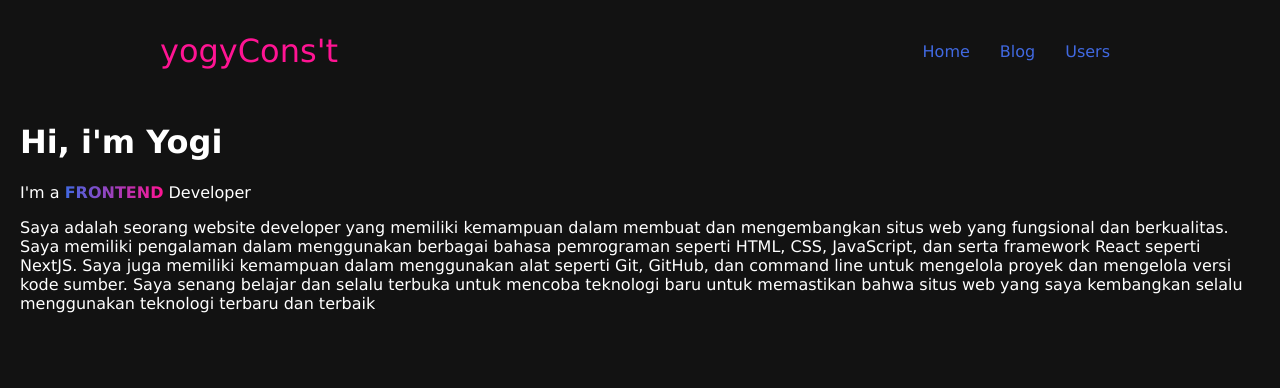
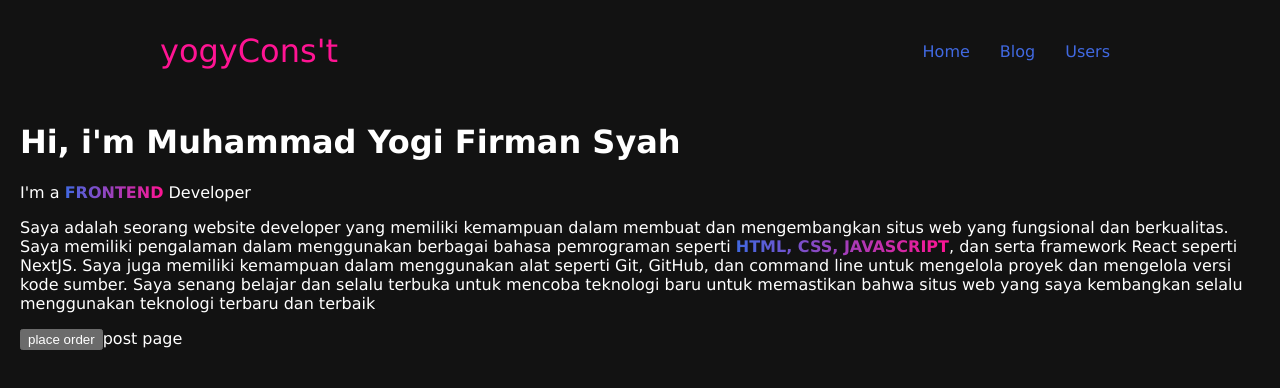
Before and after one commit to yogyy/learn-NextJS, a Next.js app: page / in a window 1280 px wide. Shown: the top 388 px of the page. Built offline with nearby package versions, Linux system fonts and the light colour scheme.

Commit message:
home page

```diff
--- a/pages/index.tsx
+++ b/pages/index.tsx
@@ -1,11 +1,18 @@
+import Link from "next/link";
+import { useRouter } from "next/router";
 import Layout from "../components/Layout";
 import styles from "../styles/Home.module.css";
 
 export default function Home() {
+  const router = useRouter();
+
+  const handleOrder = () => {
+    router.replace("/product");
+  };
   return (
     <Layout pageTitle={"Home Page"}>
       <div className={styles.content}>
-        <h1>Hi, i'm Yogi</h1>
+        <h1>Hi, i'm Muhammad Yogi Firman Syah</h1>
         <p>
           I'm a <span className={styles.textgrad}>Frontend</span> Developer
         </p>
@@ -13,13 +20,18 @@ export default function Home() {
           Saya adalah seorang website developer yang memiliki kemampuan dalam
           membuat dan mengembangkan situs web yang fungsional dan berkualitas.
           Saya memiliki pengalaman dalam menggunakan berbagai bahasa pemrograman
-          seperti HTML, CSS, JavaScript, dan serta framework React seperti
-          NextJS. Saya juga memiliki kemampuan dalam menggunakan alat seperti
-          Git, GitHub, dan command line untuk mengelola proyek dan mengelola
-          versi kode sumber. Saya senang belajar dan selalu terbuka untuk
-          mencoba teknologi baru untuk memastikan bahwa situs web yang saya
-          kembangkan selalu menggunakan teknologi terbaru dan terbaik
+          seperti <span className={styles.textgrad}>HTML, CSS, JavaScript</span>
+          , dan serta framework React seperti NextJS. Saya juga memiliki
+          kemampuan dalam menggunakan alat seperti Git, GitHub, dan command line
+          untuk mengelola proyek dan mengelola versi kode sumber. Saya senang
+          belajar dan selalu terbuka untuk mencoba teknologi baru untuk
+          memastikan bahwa situs web yang saya kembangkan selalu menggunakan
+          teknologi terbaru dan terbaik
         </p>
+        <div>
+          <button onClick={handleOrder}>place order</button>
+          <Link href={"/posts"}>post page</Link>
+        </div>
       </div>
       {/* <Image src={"/iamge1.webp"} alt={"gambar1"} width={700} height={400} /> */}
     </Layout>
```
